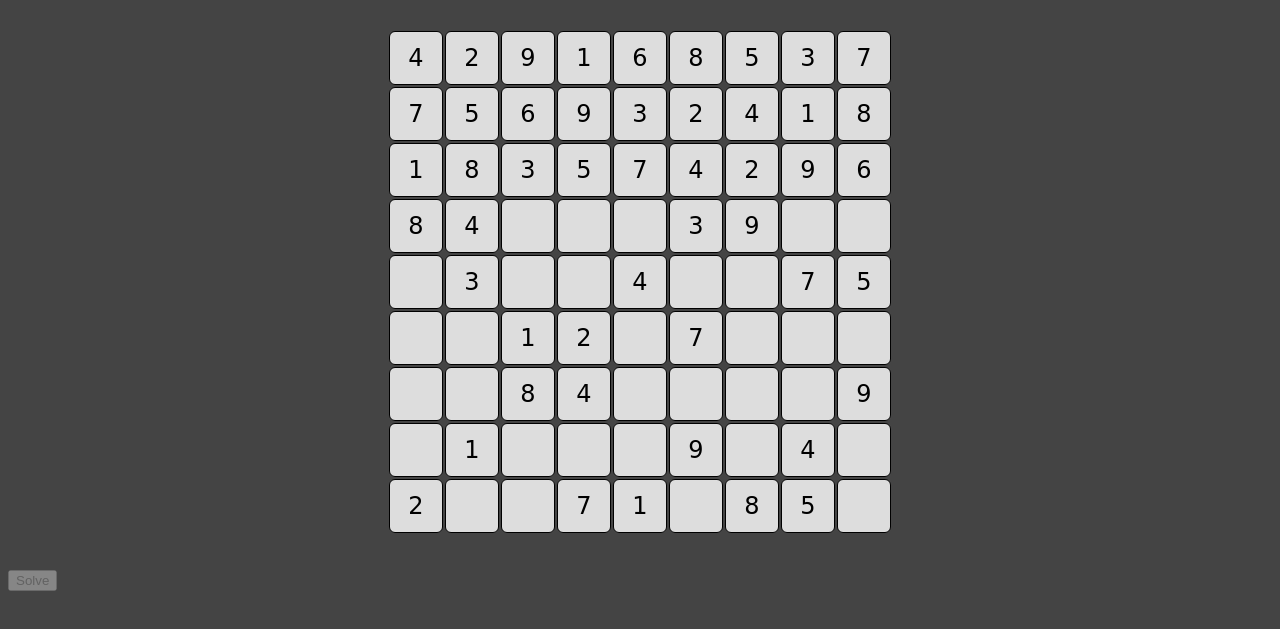
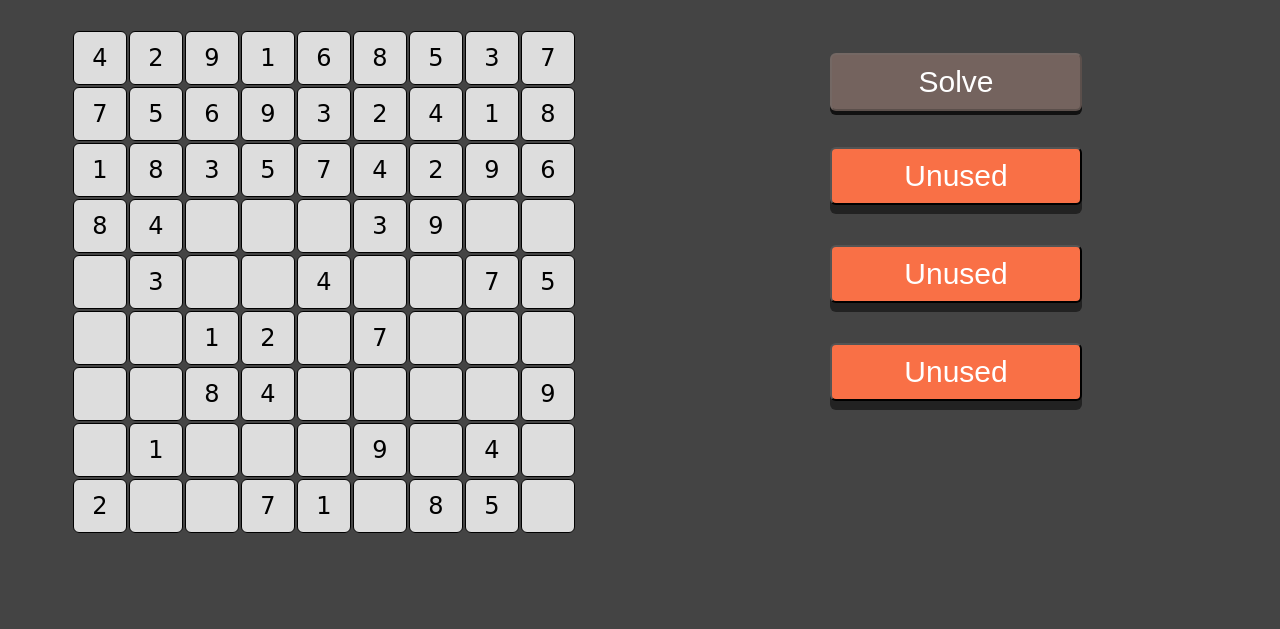
Before and after one commit to ketchup-ash/Sudoku-solver.github.io, a plain HTML site: page index.html in a window 1280 px wide. Both pictures are taken after a click on the button "Solve". Shown: the part 91-720 px from the top of the page. Drawn offline with Linux system fonts and the light colour scheme; a web font is replaced by a local one.

Commit message:
Fixed Button

```diff
--- a/Test3Css.css
+++ b/Test3Css.css
@@ -2,6 +2,12 @@ body {
     background-color: #444444;
     font-family: 'DynaPuff', cursive;
     font-size: 1.5em;
+}
+
+div {
+    float: left;
+    width: 50%;
+    text-align: center;
 }
 
 h1 {
@@ -17,7 +23,6 @@ table {
 td {
     border: none;
     margin: auto;
-    /* padding: 10px 14px 10px 14px; */
     background-color: #dddddd;
     border-radius: 6px;
     text-align: center;
@@ -26,9 +31,28 @@ td {
 }
 
 .buttons {
-    display: flex;
+    width: 40%;
 }
 
 button {
-    justify-content: center;
+    font-size: 30px;
+    color: #ffffff;
+    width: 40%;
+    margin: 20px;
+    padding: 10px;
+    border-radius: 6px;
+    background-color: #f97046;
+    box-shadow: 0 9px #222;
+    cursor: pointer;
 }
+p {
+color: #74635e
+}
+button:hover {
+    background-color: #f44b17;
+}
+
+button:active {
+    box-shadow: 0 4px #111;
+    transform: translateY(4px);
+}
--- a/Test3Js.js
+++ b/Test3Js.js
@@ -1,4 +1,5 @@
 const body = document.body;
+const tableDiv = document.getElementById('table');
 var clicked = 0;
 
 var sudoku = [
@@ -24,7 +25,7 @@ function tableCreate() {
             td.setAttribute('id', ''+i+''+j)
         }
     }
-    body.appendChild(tbl);
+    tableDiv.appendChild(tbl);
 }
 
 tableCreate();
@@ -57,7 +58,10 @@ function print(s, i, j) {
 function solveSudoku(s) {
     if(clicked == 0) {
         clicked = 1;
-        document.getElementById('btn').disabled = true;
+        document.getElementById('button').disabled = true;
+        document.getElementById('button').style.backgroundColor = "#74635e";
+        document.getElementById('button').style.boxShadow = '0 4px #111';
+        document.getElementById('button').style.transform = 'translateY(4px)';
     }
     for(let i = 0; i < s.length; i++) {
         for(let j = 0; j < s[0].length; j++) {
--- a/index.html
+++ b/index.html
@@ -14,11 +14,18 @@
 <body>
     <h1>Sudoku Solver</h1>
 
-    <script src="Test3Js.js"></script>
+    <div id="table">
+        <script src="Test3Js.js"></script>
+    </div>
 
-    <br>
     <div id="buttons">
-        <button id="btn" onclick="solveSudoku(sudoku)">Solve</button>
+        <button id="button" onclick="solveSudoku(sudoku)">Solve</button>
+        <br>
+        <button>Unused</button>
+        <br>
+        <button>Unused</button>
+        <br>
+        <button>Unused</button>
     </div>
 </body>
 
```
